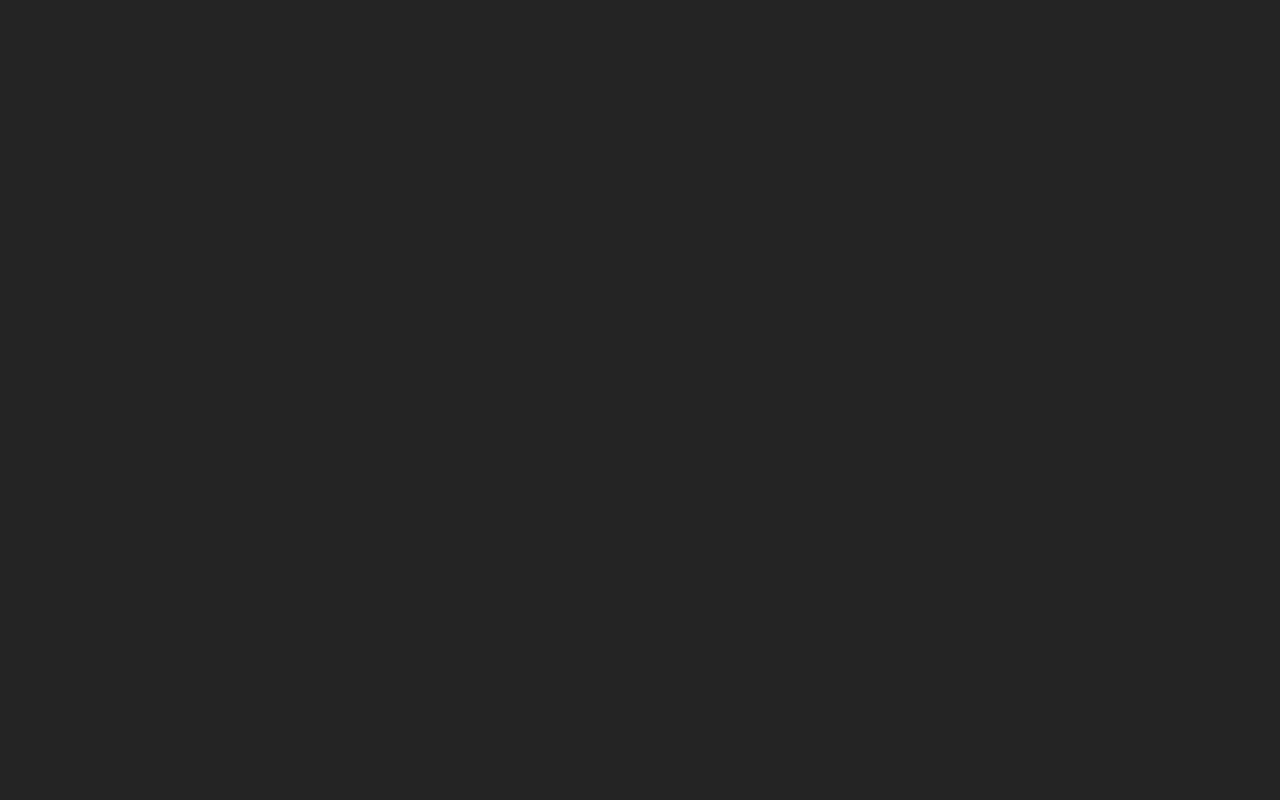
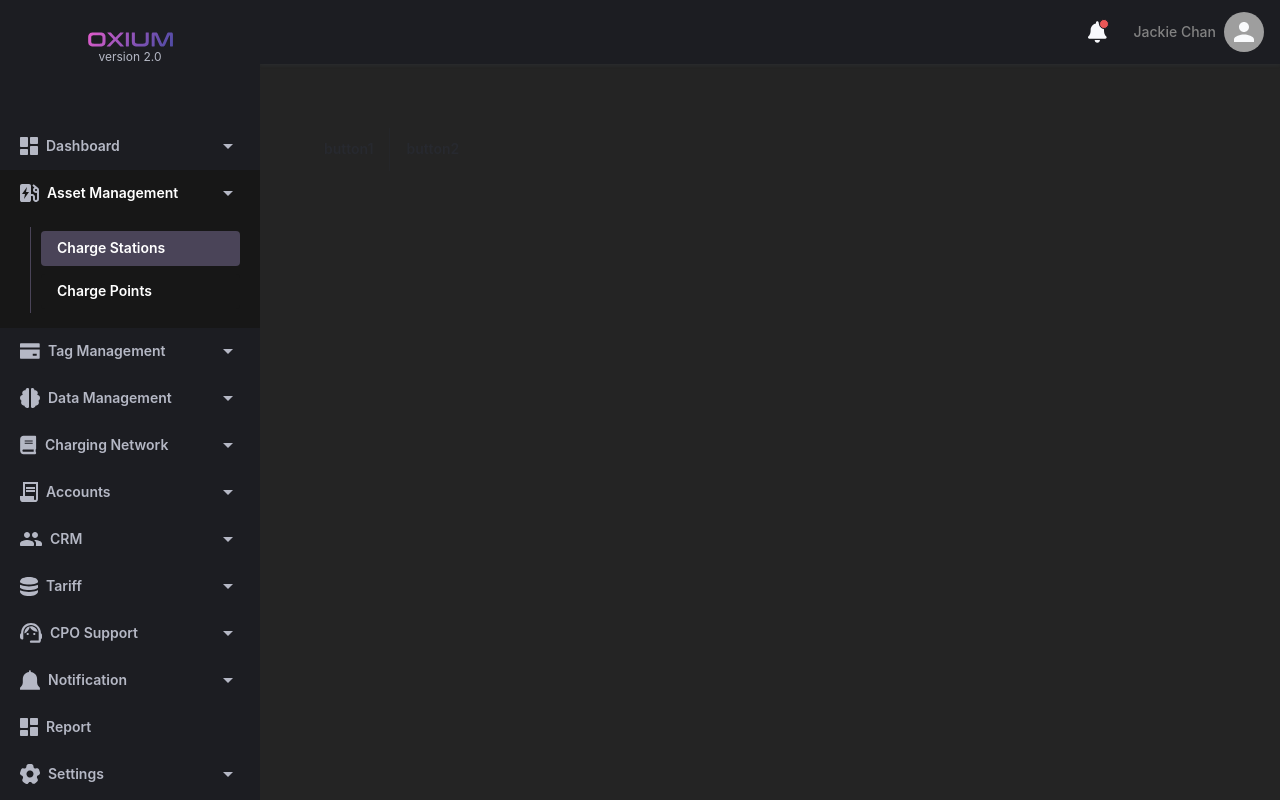
Before and after one commit to XyvinTech/GOEC_dashboard, a React (Create React App) app: page /chargestations in a window 1280 px wide. Before the commit this address had no page. Built offline with nearby package versions, Linux system fonts and the light colour scheme.

Commit message:
charging station update

```diff
--- a/src/layout/dashboardLayout.jsx
+++ b/src/layout/dashboardLayout.jsx
@@ -3,6 +3,7 @@ import Sidebar from "./sidebar";
 import { DashboardNavbar } from "./navbar";
 import { Box } from '@mui/material';
 import { useState } from "react";
+import { Outlet } from "react-router-dom";
 
 
 const DashboardLayoutRoot = styled('div')(({ theme }) => ({
@@ -31,7 +32,7 @@ const DashboardLayout = ({children}) => {
                         width: '100%'
                     }}
                 >
-                    {children}
+                    {children? children : <Outlet/>}
                 </Box>
             </DashboardLayoutRoot>
             <DashboardNavbar onSideBarOpen={()=>{setDrawerOpen(true)}}/>
--- /dev/null
+++ b/src/pages/chargingStation.jsx
@@ -0,0 +1,11 @@
+import { Box } from '@mui/material'
+import React from 'react'
+import StyledGroupButton from '../ui/styledGroupButton'
+
+export default function ChargingStation() {
+  return (
+    <Box>
+      <StyledGroupButton buttons={['button1','button2']}/>
+    </Box>
+  )
+}
--- a/src/ui/Navitem.jsx
+++ b/src/ui/Navitem.jsx
@@ -1,19 +1,20 @@
 import PropTypes from 'prop-types';
 import { Box, Button, Collapse, ListItem, Stack } from '@mui/material';
 import { ReactComponent as ArrowDropdown } from '../assets/icons/arrow_drop_down.svg';
-// import { useNavigate  } from 'react-router-dom'
+import { useNavigate  } from 'react-router-dom'
 
 export const NavItem = (props) => {
     const { href, icon, title, sub, extendable,active, ...others } = props;
-    // const navigate = useNavigate();
+    const navigate = useNavigate();
     let activeIndex = -1;
+    let activ = active;
     sub && sub.forEach((element,ind) => {
         if(window.location.pathname === element.href){
             activeIndex  = ind
+            activ = true
             return
         }
     });
-    // const active = href ? (window.location.pathname === href) : false;
     return (
         <ListItem
             disableGutters
@@ -30,13 +31,13 @@ export const NavItem = (props) => {
                 endIcon={extendable ? <ArrowDropdown style={{fill:'#fff'}} /> :<></>}
                 disableRipple
                 onClick={()=>{
-                    active ? props.indexChange() : <></>
+                    activ ? props.indexChange() : <></>
                 }}
                 sx={{
-                    backgroundColor: active && 'secondary.contrast',
+                    backgroundColor: activ && 'secondary.contrast',
                     borderRadius: 0,
                     height: '47px',
-                    color: active ? '#FFF' : 'secondary.contrastText',
+                    color: activ ? '#FFF' : 'secondary.contrastText',
                     fontWeight: '20px',
                     justifyContent: 'flex-start',
                     px: 3,
@@ -44,7 +45,7 @@ export const NavItem = (props) => {
                     textTransform: 'none',
                     width: '100%',
                     '& .MuiButton-startIcon': {
-                        color: active ? 'secondary.main' : 'neutral.400'
+                        color: activ ? 'secondary.main' : 'neutral.400'
                     },
                     '&:hover': {
                         backgroundColor: 'rgba(255,255,255, 0.08)'
@@ -55,8 +56,8 @@ export const NavItem = (props) => {
                     {title}
                 </Box>
             </Button>
-            <Collapse in={active && extendable} sx={{
-                    backgroundColor: active && 'secondary.contrast',
+            <Collapse in={activ && extendable} sx={{
+                    backgroundColor: activ && 'secondary.contrast',
                     width: '100%'
                 }}>
                     <Stack
@@ -66,7 +67,7 @@ export const NavItem = (props) => {
                             borderLeft: 'solid 1px #4A4458'
                         }}>
                         {
-                            active && sub && sub.map((item,index) => {
+                            activ && sub && sub.map((item,index) => {
                                 return (
                                     <Button sx={{
                                         backgroundColor: activeIndex === index ? 'secondary.button' : 'secondary.contrast',
@@ -74,12 +75,12 @@ export const NavItem = (props) => {
                                         height: '35px',
                                         my: 0.5,
                                         justifyContent: "flex-start",
-                                        color: active ? '#fff' : 'primary.contrastText',
+                                        color: activ ? '#fff' : 'primary.contrastText',
                                         '&:hover': {
                                             backgroundColor: 'rgba(255,255,255, 0.1)'
                                         }
                                     }}
-                                    // onClick={()=>{navigate(`/${item.href}`);}}
+                                    onClick={()=>{navigate(`${item.href}`);}}
                                     key={index}>
                                         {item.title}
                                     </Button>
--- /dev/null
+++ b/src/ui/styledGroupButton.jsx
@@ -0,0 +1,17 @@
+import { Button, ButtonGroup } from '@mui/material'
+import React from 'react'
+
+export default function StyledGroupButton({buttons, ...props}) {
+  return (
+    <ButtonGroup variant="text" aria-label="outlined primary button group">
+        {buttons.map((item)=>{
+            return(
+            <Button
+            sx={{}}
+            >{item}</Button>
+            )
+        })
+}
+    </ButtonGroup>
+  )
+}
```
Also changed, not shown: src/core/routes/routes-config.js (+9 -1 lines).
